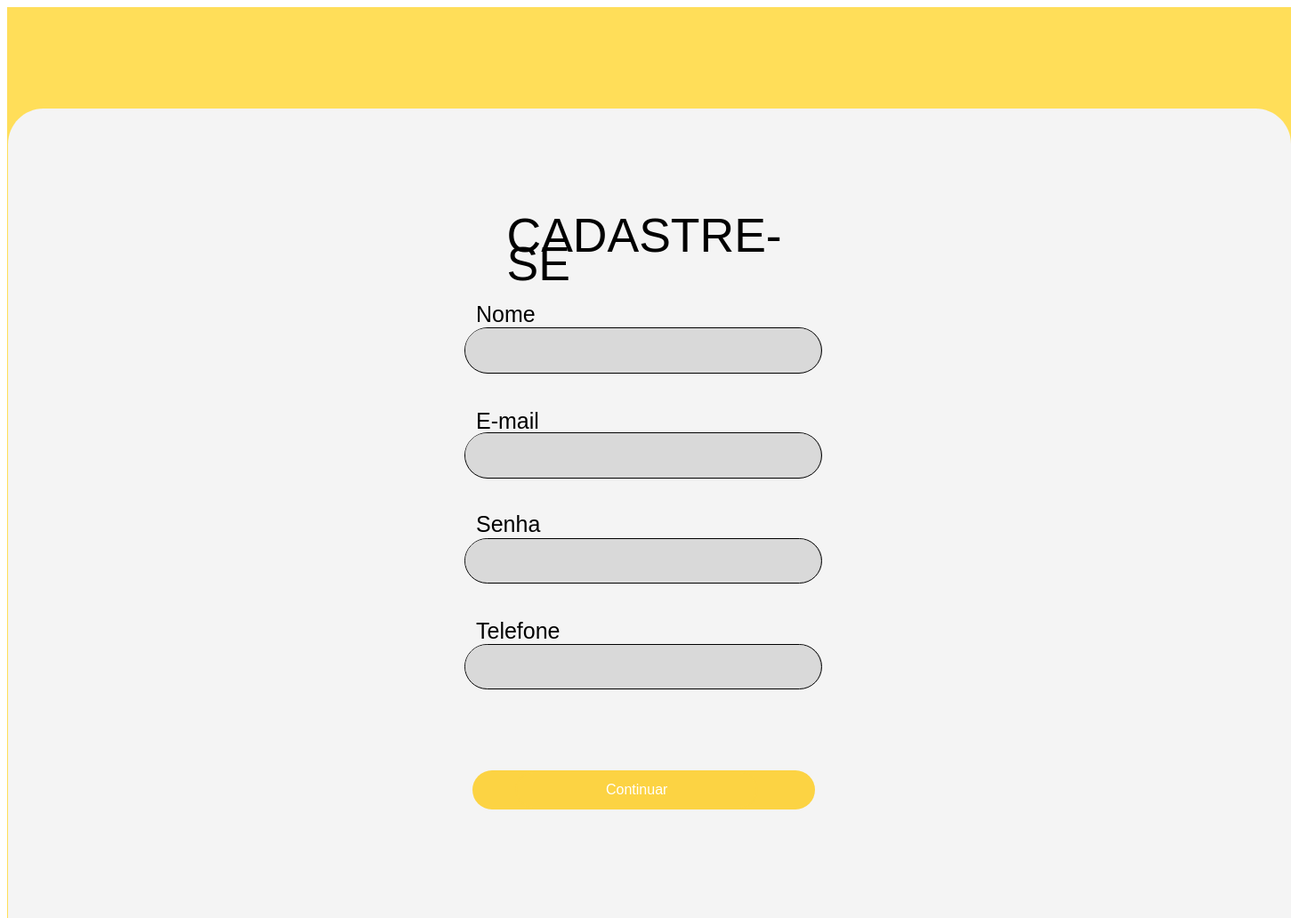
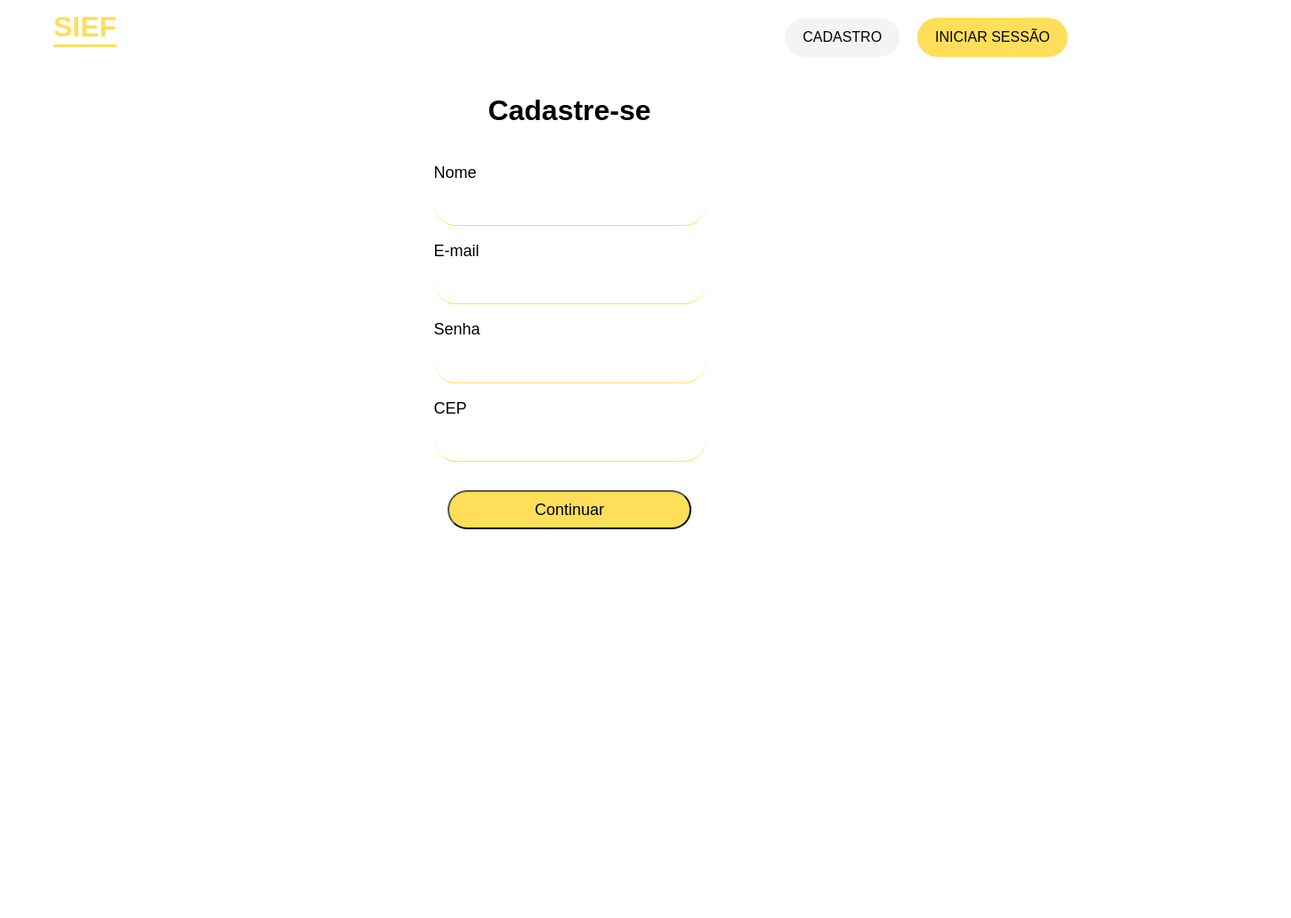
Before and after one commit to SouzaSama02/sief_site, a plain HTML site: page cadastro.html in a window 1280 px wide. Shown: the whole page at 89% size, 1451 px wide, since content can reach past the window. After the commit the page ends 800 px from the top, so only its background shows below. Drawn offline with Linux system fonts and the light colour scheme; files that its build step writes are made by us from their sources; a web font is replaced by a local one.

Commit message:
cadastro

```diff
--- a/cadastro.html
+++ b/cadastro.html
@@ -1,104 +1,47 @@
 <!DOCTYPE html>
 <html lang="pt-br">
+
 <head>
-    <meta charset="UTF-8">
-    <meta name="viewport" content="width=device-width, initial-scale=1.0">
-    <title>Document</title>
-    <link rel="stylesheet" href="cadastro.css">
+  <meta charset="UTF-8">
+  <meta name="viewport" content="width=device-width, initial-scale=1.0">
+  <title>Document</title>
+  <link rel="stylesheet" href="style/style.css">
 </head>
+
 <body>
+  <header>
+    <div class="cabecalho container">
+      <span class="logo font-1-xl"><a href="">SIEF</a></span>
+      <ul class="lista-header ul-format">
+        <li class="item-lista-header-01 font-1-s"><a class="botao-secundario" href="cadastro.html">Cadastro</a></li>
+        <li class="item-lista-header-02 font-1-s"><a class="botao item-lista-header-02 font-1-s" href="">Iniciar Sessão</a></li>
+      </ul>
+    </div>
+  </header>
+  <main>
+    <div class="container cadastro">
+      <h1 class="font-1-xl">Cadastre-se</h1>
+      <div class="cadastro-boxes">
+        <div class="cadastro-name">
+          <label class="font-1-m" for="nome">Nome</label>
+          <input type="text" name="nome" id="nome">
+        </div>
+        <div class="cadastro-email">
+          <label class="font-1-m" for="email">E-mail</label>
+          <input type="email" name="email" id="email">
+        </div>
+        <div class=cadastro-senha">
+          <label class="font-1-m" for="senha">Senha</label>
+          <input type="password" name="senha" id="senha">
+        </div>
+        <div class="cadastro-cep">
+          <label class="font-1-m" for="endereco">CEP</label>
+          <input type="number" name="endereco" id="endereco">
+        </div>
+        <button class="botao font-1-m" type="submit" id="button-cadastro">Continuar</button>
+      </div>
+    </div>
+  </main>
+</body>
 
-    <div class="cadastre-se">
-        <svg
-          class="rectangle-7"
-          width="1442"
-          height="955"
-          viewBox="0 0 1442 955"
-          fill="none"
-          xmlns="http://www.w3.org/2000/svg"
-        >
-          <path
-            d="M0 40C0 17.9086 17.9086 0 40 0H1402C1424.09 0 1442 17.9086 1442 40V915C1442 937.091 1424.09 955 1402 955H40C17.9086 955 0 937.091 0 915V40Z"
-            fill="#F4F4F4"
-          />
-        </svg>
-
-        <div class="e-mail">E-mail</div>
-
-        <div class="frame-1">
-          <div class="cadastre-se2">CADASTRE-SE</div>
-        </div>
-
-        <div class="rectangle-13">
-
-            <input type="text" id="nome" placeholder="">
-
-
-
-        </div>
-
-        <div class="rectangle-8">
-            <input type="text" id="nome" placeholder="">
-
-
-        </div>
-
-        <div class="rectangle-11">
-            <input type="text" id="nome" placeholder="">
-
-
-
-        </div>
-
-        <div class="rectangle-14">
-            <input type="text" id="e-mail" placeholder="">
-
-
-
-        </div>
-
-
-
-
-
-
-
-
-
-
-
-
-        <div class="nome">Nome</div>
-
-        <div class="senha">Senha</div>
-
-        <div class="endere-o">Telefone</div>
-
-        <div class="rectangle-15"></div>
-
-        <div class="continuar">
-            <button type="submit">Continuar</button>
-
-            <style>
-
-
-
-            </style>
-
-
-        </div>
-
-        <div>
-
-            <a href="sessao.html"> <button type="submit" class="botao-enviar" formaction="" >Continuar</button> </a>
-
-
-
-        </div>
-
-
-
-
-
-</body>
 </html>
--- a/style/conteudo/cadastro.css
+++ b/style/conteudo/cadastro.css
@@ -1,199 +1,33 @@
-.cadastre-se,
-.cadastre-se * {
-  box-sizing: border-box;
-}
-.cadastre-se {
-  background: #ffde59;
-  width: 1443px;
-  height: 1024px;
-  position: relative;
-  overflow: hidden;
-}
-.rectangle-7 {
-  border-radius: 40px;
-  position: absolute;
-  left: 1px;
-  top: 114px;
-  overflow: visible;
-}
-.e-mail {
-  color: #000000;
-  text-align: left;
-  font: 400 25px/70px "Archivo", sans-serif;
-  position: absolute;
-  left: 527px;
-  top: 451px;
-  width: 168px;
-  height: 27px;
-  display: flex;
-  align-items: center;
-  justify-content: flex-start;
-}
-.frame-1 {
-  padding: 10px;
-  display: flex;
-  flex-direction: row;
-  gap: 10px;
-  align-items: center;
+.cadastro {
+  display: grid;
   justify-content: center;
-  width: 157px;
-  height: 45px;
-  position: absolute;
-  left: 636px;
-  top: 250px;
-}
-.cadastre-se2 {
-    color: #000000;
-    text-align: left;
-    font: 20 53.5px/32px 'Fantasy', fantasy;
-    font-weight: 200;
-
-    position: absolute;
-    width: 306px;
-}
-.rectangle-13 {
-  background: #d9d9d9;
-  border-radius: 30px;
-  border-style: solid;
-  border-color: #000000;
-  border-width: 1px;
-  width: 402px;
-  height: 51px;
-  position: absolute;
-  left: 514px;
-  top: 597px;
-  box-shadow: inset 0px 4px 4px 0px rgba(0, 0, 0, 0.25);
-}
-.rectangle-8 {
-  background: #d9d9d9;
-  border-radius: 30px;
-  border-style: solid;
-  border-color: #000000;
-  border-width: 1px;
-  width: 402px;
-  height: 52px;
-  position: absolute;
-  left: 514px;
-  top: 360px;
-  box-shadow: inset 0px 4px 4px 0px rgba(0, 0, 0, 0.25);
-}
-.rectangle-11 {
-  background: #d9d9d9;
-  border-radius: 30px;
-  border-style: solid;
-  border-color: #000000;
-  border-width: 1px;
-  width: 402px;
-  height: 51px;
-  position: absolute;
-  left: 514px;
-  top: 716px;
-  box-shadow: inset 0px 4px 4px 0px rgba(0, 0, 0, 0.25);
-}
-.rectangle-14 {
-  background: #d9d9d9;
-  border-radius: 30px;
-  border-style: solid;
-  border-color: #000000;
-  border-width: 1px;
-  width: 402px;
-  height: 52px;
-  position: absolute;
-  left: 514px;
-  top: 478px;
-  box-shadow: inset 0px 4px 4px 0px rgba(0, 0, 0, 0.25);
-}
-.nome {
-  color: #000000;
-  text-align: left;
-  font: 400 25px/70px "Archivo", sans-serif;
-  position: absolute;
-  left: 527px;
-  top: 331px;
-  width: 168px;
-  height: 27px;
-  display: flex;
-  align-items: center;
-  justify-content: flex-start;
-}
-.senha {
-  color: #000000;
-  text-align: left;
-  font: 400 25px/70px "Archivo", sans-serif;
-  position: absolute;
-  left: 527px;
-  top: 567px;
-  width: 168px;
-  height: 27px;
-  display: flex;
-  align-items: center;
-  justify-content: flex-start;
-}
-.endere-o {
-  color: #000000;
-  text-align: left;
-  font: 400 25px/70px "Archivo", sans-serif;
-  position: absolute;
-  left: 527px;
-  top: 687px;
-  width: 168px;
-  height: 28px;
-  display: flex;
-  align-items: center;
-  justify-content: flex-start;
-}
-.rectangle-15 {
-  background: #fcd343;
-  border-radius: 60px;
-  width: 385px;
-  height: 44px;
-  position: absolute;
-  left: 523px;
-  top: 858px;
-}
-.continuar {
-    background: #fcd343;
-    color: #000000;
-  text-align: left;
-  border: none;
-  border-radius: 5px;
-  font: 400 28px/70px "Archivo", sans-serif;
-
-  position: absolute;
-  left: 679px;
-  top: 869px;
-  width: 162px;
-  height: 23px;
-  display: flex;
-  align-items: center;
-  justify-content: flex-start;
 }
 
-input[type="text"] {
-    background: #d9d9d9;
-
-    width: 399px;
-    height: 40px;
-
-    border: none;
-    font-size: 26px;
-    padding: 24px;
-
-    border-radius: 25px;
+.cadastro h1 {
+  justify-self: center;
 }
 
+.cadastro-boxes {
+  display: grid;
+}
 
-.botao-enviar {
-    background-color: #fcd343;
-    color: #fff;
-    border: 2px solid #fcd343;
-    position: absolute;
-  left: 571px;
-  top: 859px;
+.cadastro-boxes label {
+  display: block;
+  margin-top: 1rem;
+}
 
+.cadastro-boxes input {
+  padding: 1rem 4rem;
+  border: 0px;
+  border-bottom: 1px solid var(--c1);
+  border-radius: 6.25rem;
+}
 
-    border-radius: 50px;
-    font-size: 16px;
-    padding: 10px 100px;
-    cursor: pointer;
-  }
+.cadastro-boxes button {
+  margin-top: 2rem;
+}
+
+#button-cadastro {
+  justify-self: center;
+  padding: 0.5rem 6rem;
+}
--- a/style/style.css
+++ b/style/style.css
@@ -5,6 +5,7 @@
 @import url(conteudo/sobre-nos.css);
 @import url(conteudo/icon-whats.css);
 @import url(conteudo/sobre-nos-page.css);
+@import url(conteudo/cadastro.css);
 
 /* Componentes */
 
```
